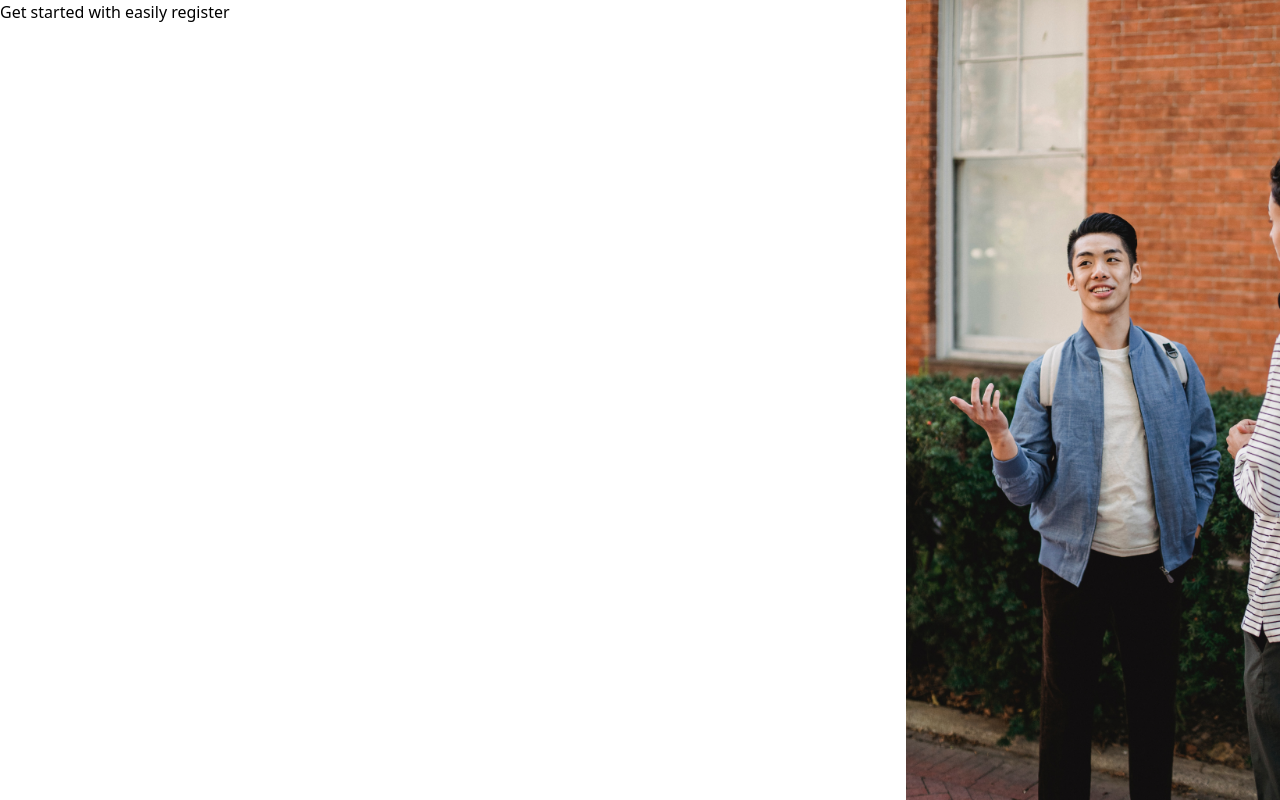
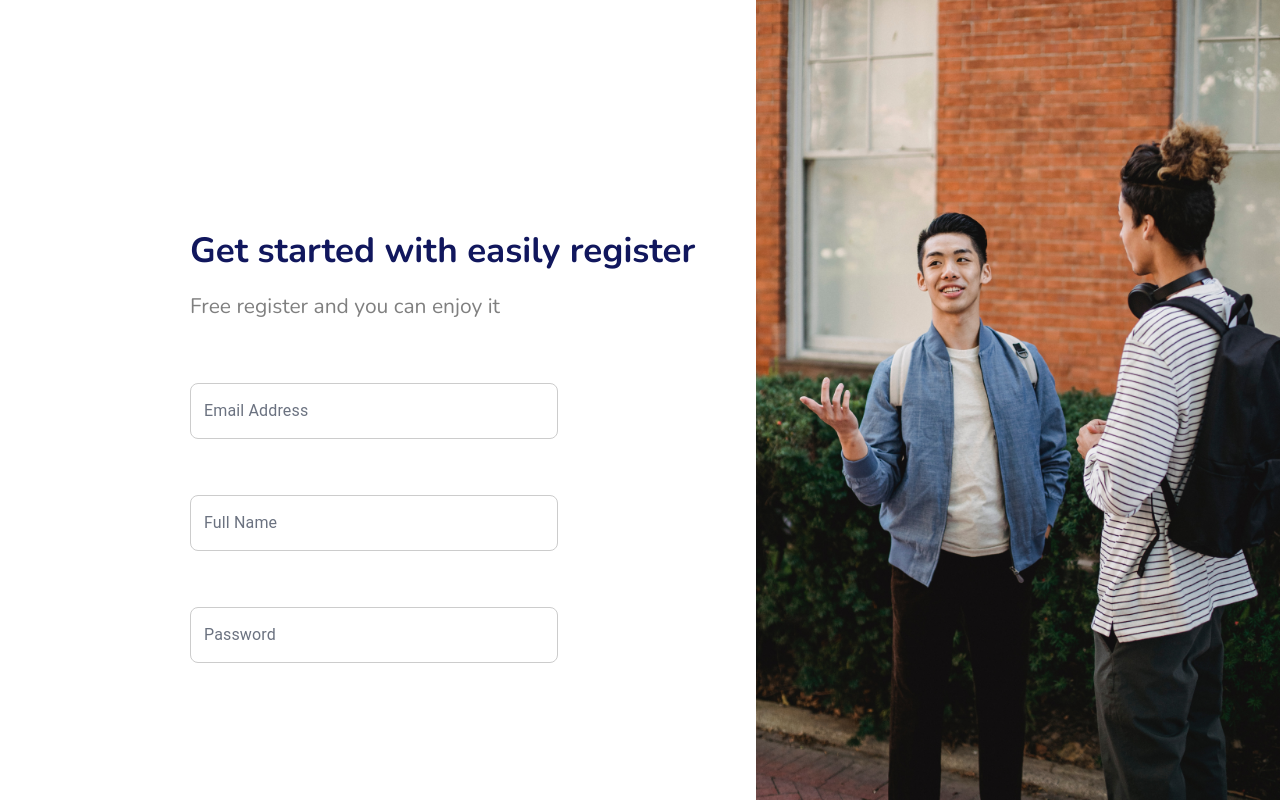
Before and after one commit to AlamgirSarder/chatly, a React (Vite) app: page / in a window 1280 px wide. Shown: the top 800 px of the page. Built offline with nearby package versions, Linux system fonts and the light colour scheme.

Commit message:
textfield add

```diff
--- a/src/components/registration/Registration.jsx
+++ b/src/components/registration/Registration.jsx
@@ -1,25 +1,111 @@
-import React from 'react'
-import Container from '../layout/Container'
-import regi_image from "../../assets/registration.png"
+import React from "react";
+import Container from "../layout/Container";
+import regi_image from "../../assets/registration.png";
+import { TextField } from "@mui/material";
 
-const Registration = () => {2
+const Registration = () => {
   return (
+    <Container>
+      <div className="flex justify-between">
+        <div className="w-[756px] pt-[225px] pl-[190px]">
+          <h2 className="font-primary text-primary text-[35px] font-bold mb-[13px]">
+            Get started with easily register
+          </h2>
+          <p className="font-primary text-black/50 text-[21px] mb-[61px]">
+            Free register and you can enjoy it
+          </p>
 
-  <Container>
+          <div className="w-[368px] flex flex-col gap-[56px]"> {/* adds spacing between inputs */}
+            <TextField
+              label="Email Address"
+              variant="outlined"
+              type="text"
+              fullWidth
+              sx={{
+                '& .MuiOutlinedInput-root': {
+                  borderRadius: '8px',
+                  '& fieldset': {
+                    borderColor: '#ccc',
+                  },
+                  '&:hover fieldset': {
+                    borderColor: '#6366f1', // Tailwind indigo-500
+                  },
+                  '&.Mui-focused fieldset': {
+                    borderColor: '#4ade80', // Tailwind green-400
+                  },
+                },
+                '& .MuiInputLabel-root': {
+                  fontSize: '16px',
+                  color: '#6b7280', // gray-500
+                },
+                '& .Mui-focused .MuiInputLabel-root': {
+                  color: '#4ade80',
+                },
+              }}
+            />
+            <TextField
+              label="Full Name"
+              variant="outlined"
+              type="text"
+              fullWidth
+              sx={{
+                '& .MuiOutlinedInput-root': {
+                  borderRadius: '8px',
+                  '& fieldset': {
+                    borderColor: '#ccc',
+                  },
+                  '&:hover fieldset': {
+                    borderColor: '#6366f1',
+                  },
+                  '&.Mui-focused fieldset': {
+                    borderColor: '#4ade80',
+                  },
+                },
+                '& .MuiInputLabel-root': {
+                  fontSize: '16px',
+                  color: '#6b7280',
+                },
+                '& .Mui-focused .MuiInputLabel-root': {
+                  color: '#4ade80',
+                },
+              }}
+            />
+            <TextField
+              label="Password"
+              variant="outlined"
+              type="password"
+              fullWidth
+              sx={{
+                '& .MuiOutlinedInput-root': {
+                  borderRadius: '8px',
+                  '& fieldset': {
+                    borderColor: '#ccc',
+                  },
+                  '&:hover fieldset': {
+                    borderColor: '#6366f1',
+                  },
+                  '&.Mui-focused fieldset': {
+                    borderColor: '#4ade80',
+                  },
+                },
+                '& .MuiInputLabel-root': {
+                  fontSize: '16px',
+                  color: '#6b7280',
+                },
+                '& .Mui-focused .MuiInputLabel-root': {
+                  color: '#4ade80',
+                },
+              }}
+            />
+          </div>
+        </div>
 
- <div className='flex justify-between'>
-       <div>
-        <h2>Get started with easily register</h2>
+        <div className="w-[684px]">
+          <img src={regi_image} className="h-screen object-cover" alt="regi_image" />
+        </div>
       </div>
-      <div>
-        <img src={regi_image} className='h-screen' alt="regi_image" />
+    </Container>
+  );
+};
 
-      </div>
- </div>
-
-  </Container>
-
-  )
-}
-
-export default Registration
+export default Registration;
--- a/src/index.css
+++ b/src/index.css
@@ -1 +1,15 @@
+@import url('https://fonts.googleapis.com/css2?family=Nunito:ital,wght@0,200..1000;1,200..1000&family=Open+Sans:ital,wght@0,300..800;1,300..800&family=Poppins:ital,wght@0,100;0,200;0,300;0,400;0,500;0,600;0,700;0,800;0,900;1,100;1,200;1,300;1,400;1,500;1,600;1,700;1,800;1,900&display=swap');
+
+
 @import "tailwindcss";
+
+
+
+@theme {
+  --font-primary: "Nunito", sans-serif;
+  --font-secondary: "Open Sans", sans-serif;
+  --font-poppins: "Poppins", sans-serif;
+
+  --color-primary: #11175D;
+
+}
```
Also changed, not shown: package.json (+5 -2 lines), 1 other file (tests, documents, lock files or other folders).
